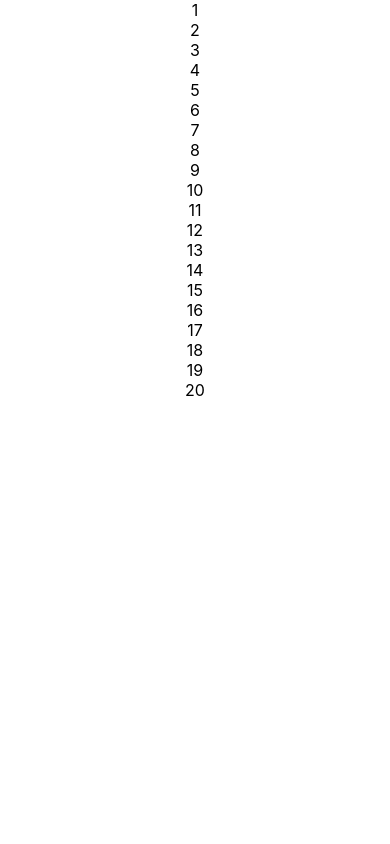
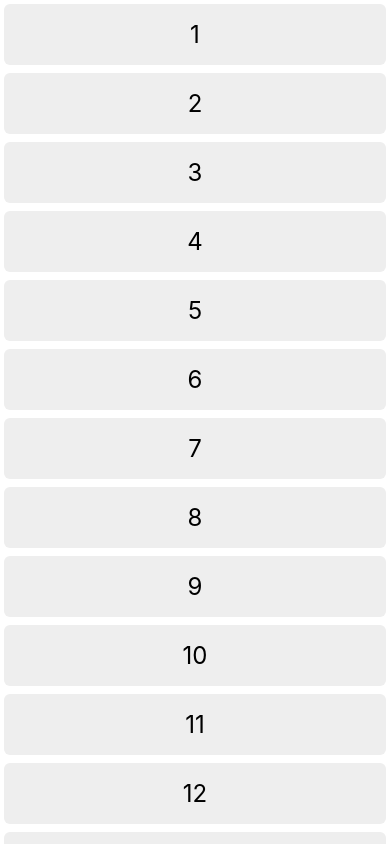
Before and after one commit to davidrobins/which-number-explorer, a React (Create React App) app: page / in a window 390 px wide. Shown: the top 844 px of the page. Built offline with nearby package versions, Linux system fonts and the light colour scheme.

Commit message:
grid styling

```diff
--- a/src/Grid.js
+++ b/src/Grid.js
@@ -1,4 +1,5 @@
 import React from 'react';
+import './style/grid.css'
 
 const Grid = props => {
 
--- /dev/null
+++ b/src/style/grid.css
@@ -0,0 +1,27 @@
+.grid {
+    max-width: 640px;
+    display: flex;
+    flex-flow: row wrap;
+    margin: 0 auto;
+}
+
+.numberbox {
+    background: #eeeeee;
+    border-radius: 6px;
+    flex-basis: calc(33.333333% - 8px);
+    font-size: 24px;
+    padding: 16px 0;
+    margin: 4px;
+}
+
+@media screen and (max-width: 639px){
+    .numberbox {
+        flex-basis: calc(50% - 8px);
+    }
+}
+
+@media screen and (max-width: 420px){
+    .numberbox {
+        flex-basis: calc(100% - 8px);
+    }
+}
```
